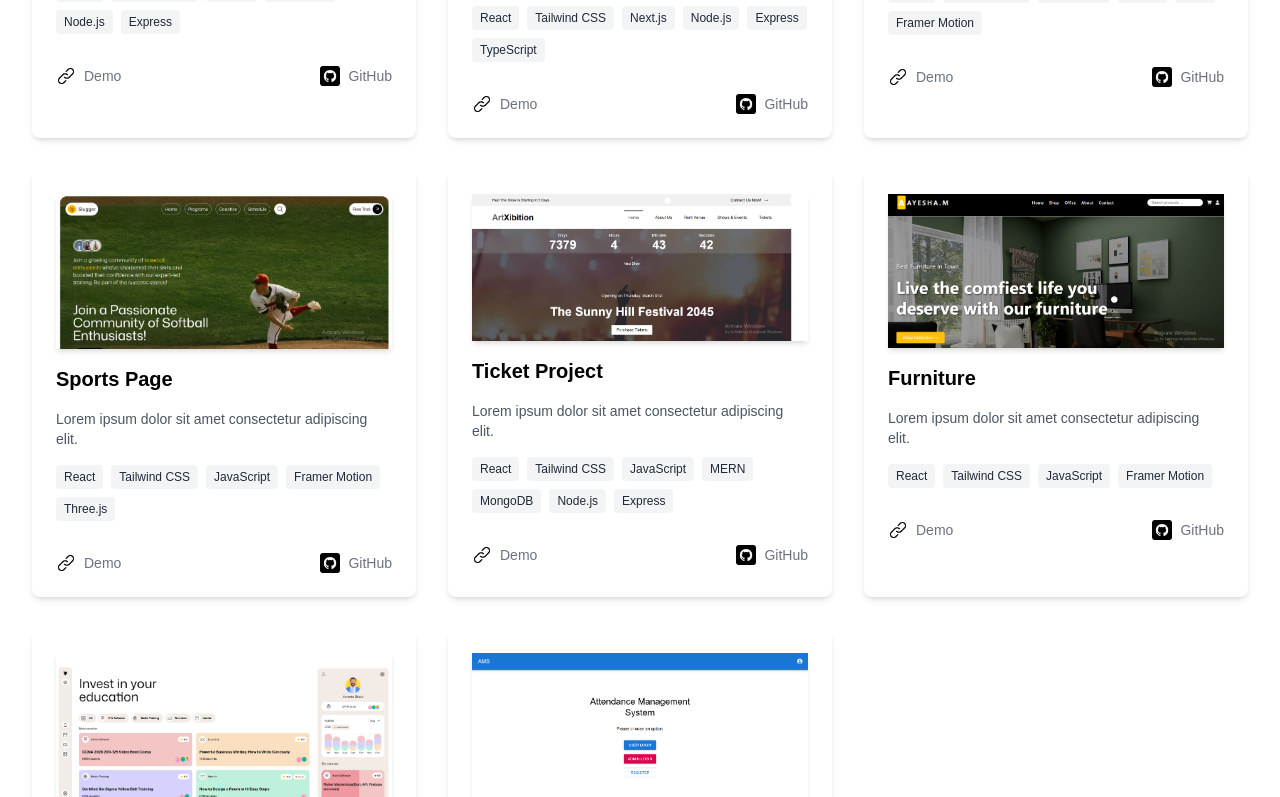
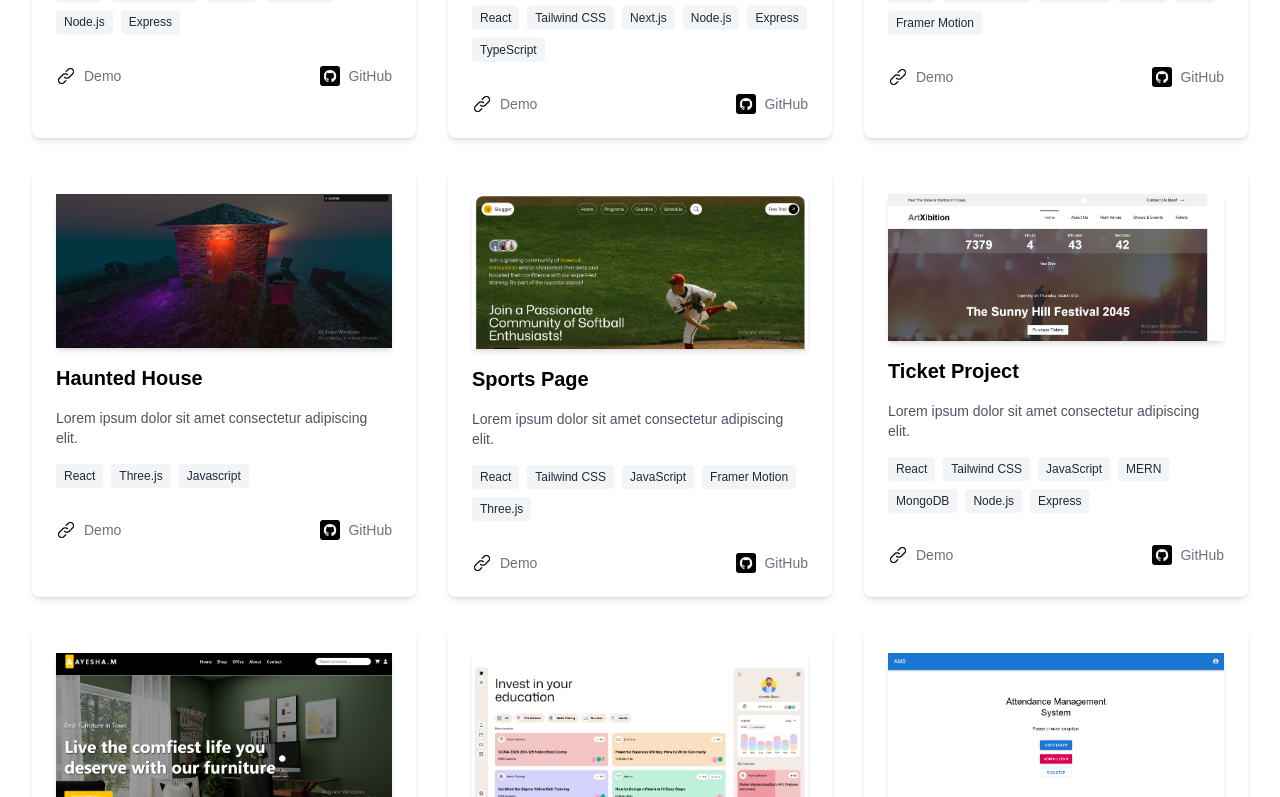
Before and after one commit to ayeshaMalik86/Portfolio, a React (Create React App) app: page /projects in a window 1280 px wide. Shown: the part 509-1306 px from the top of the page. Built offline with nearby package versions, Linux system fonts and the light colour scheme; a web font is replaced by a local one.

Commit message:
feat: add haunted-house project

```diff
--- a/src/pages/Projects.jsx
+++ b/src/pages/Projects.jsx
@@ -59,6 +59,14 @@ const Projects = () => {
       image: '/assets/umault.png',
     },
     {
+      title: 'Haunted House',
+      description: 'Lorem ipsum dolor sit amet consectetur adipiscing elit.',
+      tags: ['React', 'Three.js', 'Javascript'],
+      demoLink: 'https://haunted-house-sigma-cyan.vercel.app/',
+      githubLink: 'https://github.com/ayeshaMalik86/hauntedHouse',
+      image: '/assets/haunted-house.png',
+    },
+    {
       title: 'Sports Page',
       description: 'Lorem ipsum dolor sit amet consectetur adipiscing elit.',
       tags: ['React', 'Tailwind CSS', 'JavaScript','Framer Motion','Three.js'],
```
Also changed, not shown: public/assets/haunted-house.png (added).
